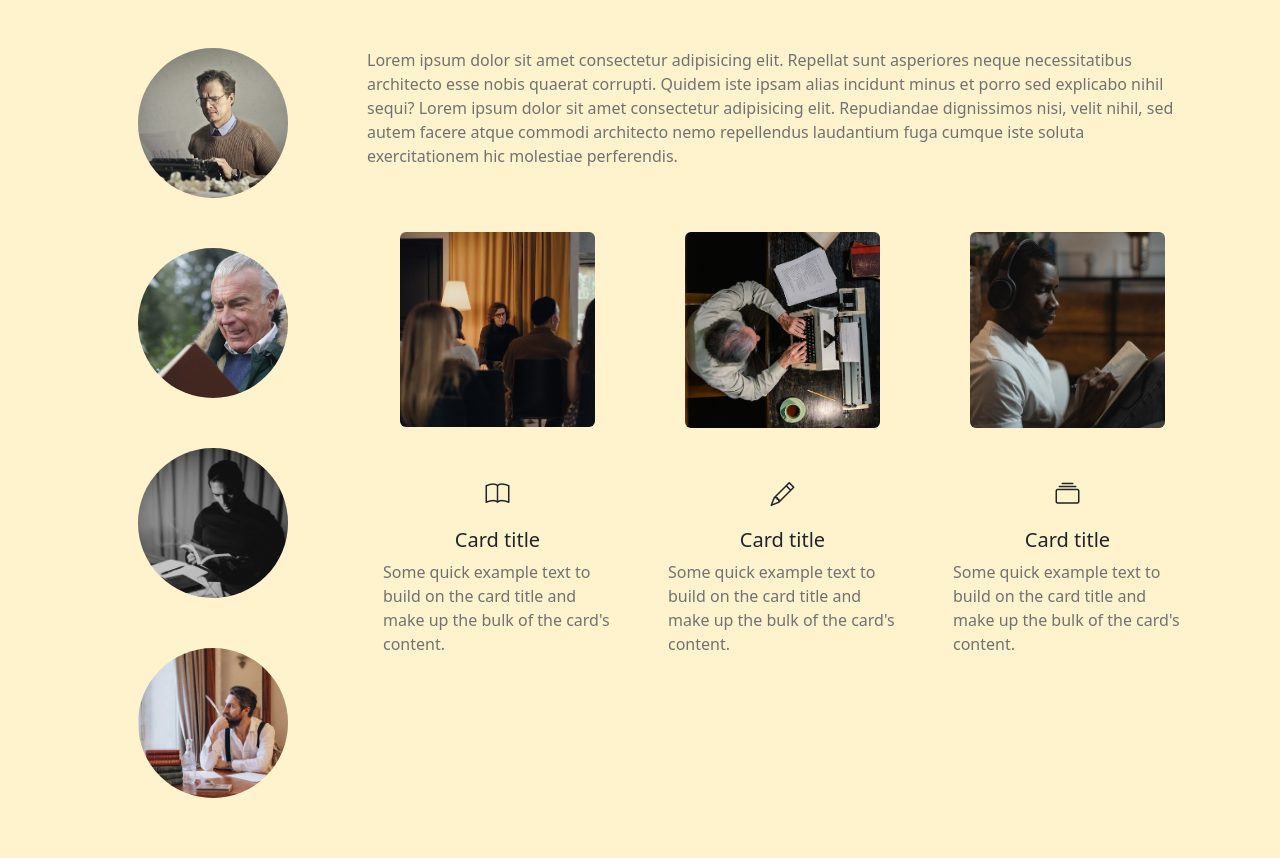
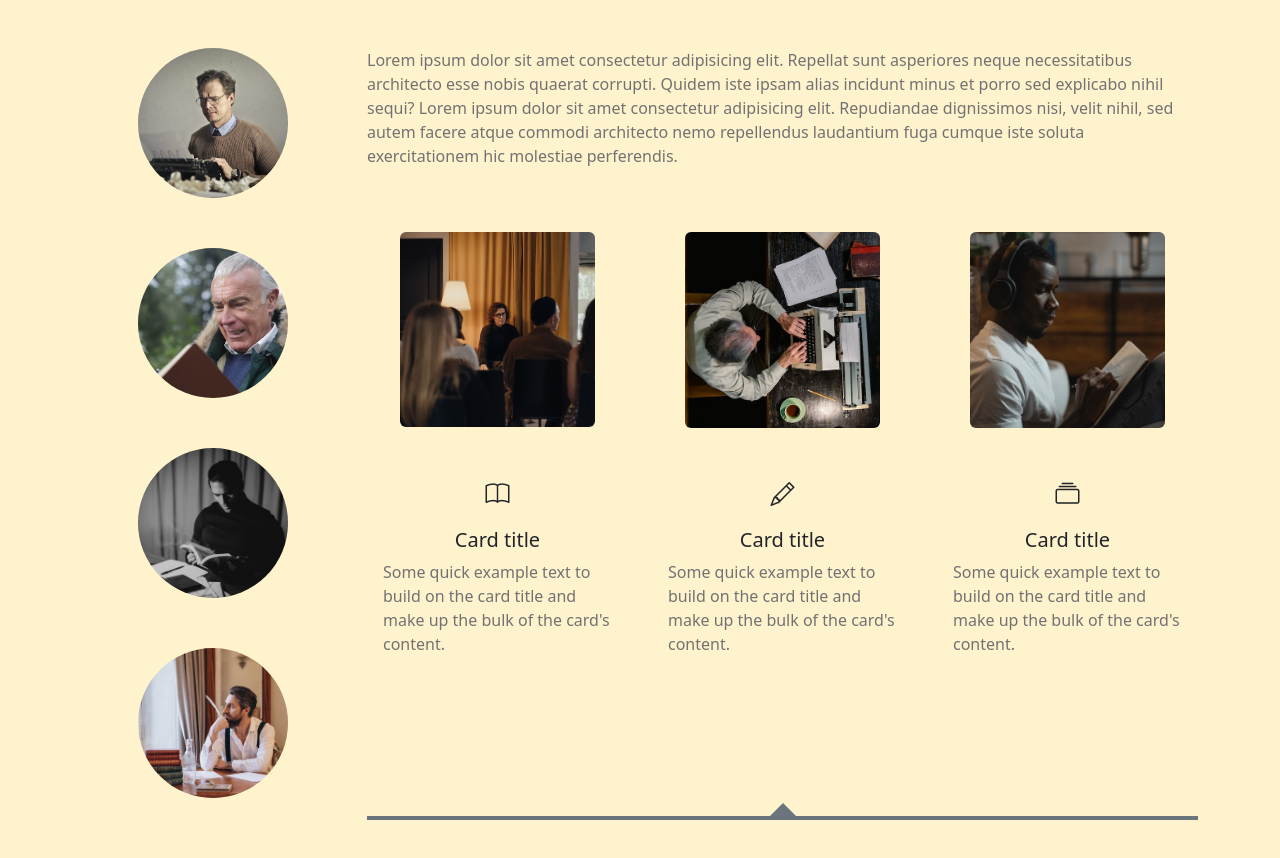
Before and after one commit to eslamsobhy/Responsive-Design-iti, a plain HTML site: page 3-Bootstrap/Day-2/index.html in a window 1280 px wide. Drawn offline with nearby package versions, Linux system fonts and the light colour scheme.

Commit message:
added the separator

```diff
--- a/3-Bootstrap/Day-2/index.html
+++ b/3-Bootstrap/Day-2/index.html
@@ -50,7 +50,7 @@
             />
           </div>
         </div>
-        <main class="col-lg-9">
+        <main class="col-lg-9 h-75">
           <p class="col-10 mx-auto col-sm-12">
             Lorem ipsum dolor sit amet consectetur adipisicing elit. Repellat
             sunt asperiores neque necessitatibus architecto esse nobis quaerat
@@ -120,8 +120,12 @@
               </div>
             </div>
           </article>
+          <div
+            class="separator border-secondary position-relative border-bottom border-4 w-100 col-12 my-lg-5 mx-auto"
+          ></div>
         </main>
       </section>
+      <section class="row"></section>
     </div>
 
     <script
--- a/3-Bootstrap/Day-2/style.css
+++ b/3-Bootstrap/Day-2/style.css
@@ -26,3 +26,19 @@
 p {
   color: #727272;
 }
+
+.separator {
+  height: 100px;
+}
+
+.separator::before {
+  content: "";
+  border: 15px solid rgba(108, 117, 125, 1);
+  border-top-color: transparent;
+  border-right-color: transparent;
+  border-left-color: transparent;
+  position: absolute;
+  left: 50%;
+  bottom: -17px;
+  transform: translate(-50%, -50%);
+}
```
